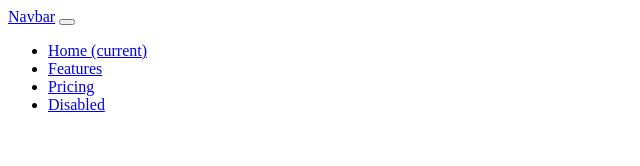
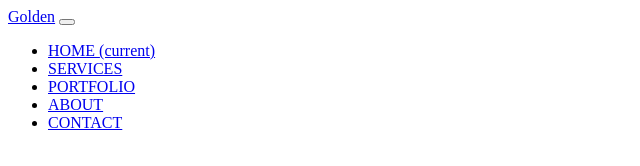
Before and after one commit to madzikowael/Landing-Page, a website: page index.html in a window 1280 px wide. Shown: the whole page, without its empty margins (0-640 px from the left). Drawn offline with Linux system fonts and the light colour scheme; files whose address does not match are found by name.

Commit message:
Change names of nav-link

```diff
--- a/index.html
+++ b/index.html
@@ -9,23 +9,25 @@
     </head>
     <body>
         <nav class="navbar navbar-expand-lg navbar-light bg-light">
-            <a class="navbar-brand" href="#">Navbar</a>
+            <a class="navbar-brand" href="#">Golden</a>
             <button class="navbar-toggler" type="button" data-toggle="collapse" data-target="#navbarNav" aria-controls="navbarNav" aria-expanded="false" aria-label="Toggle navigation">
               <span class="navbar-toggler-icon"></span>
             </button>
             <div class="collapse navbar-collapse" id="navbarNav">
               <ul class="navbar-nav">
                 <li class="nav-item active">
-                  <a class="nav-link" href="#">Home <span class="sr-only">(current)</span></a>
+                  <a class="nav-link" href="#">HOME <span class="sr-only">(current)</span></a>
                 </li>
                 <li class="nav-item">
-                  <a class="nav-link" href="#">Features</a>
+                  <a class="nav-link" href="#">SERVICES</a>
                 </li>
                 <li class="nav-item">
-                  <a class="nav-link" href="#">Pricing</a>
+                  <a class="nav-link" href="#">PORTFOLIO</a>
                 </li>
                 <li class="nav-item">
-                  <a class="nav-link disabled" href="#" tabindex="-1" aria-disabled="true">Disabled</a>
+                  <a class="nav-link" href="#">ABOUT</a>
+                <li class="nav-item">
+                  <a class="nav-link" href="#">CONTACT</a>
                 </li>
               </ul>
             </div>
```
